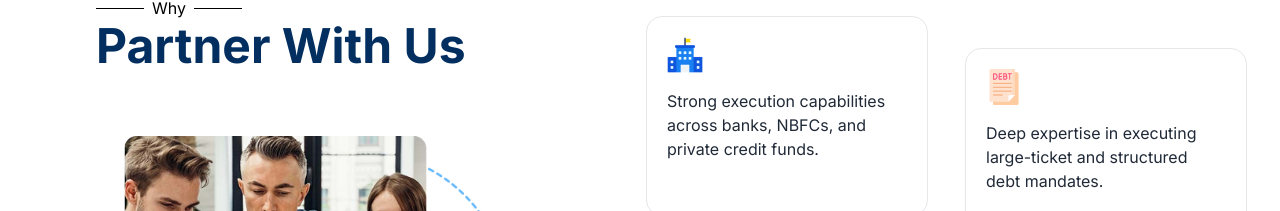
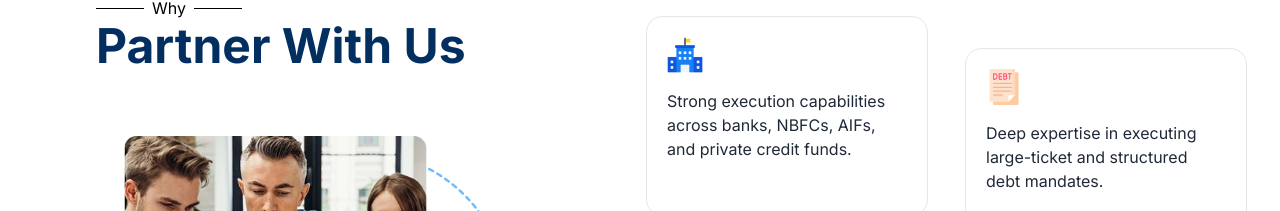
Before and after one commit to taniya7719/misha-capital, a Next.js app: page /partner-with-us in a window 1280 px wide. Shown: the part 568-779 px from the top of the page. Built offline with nearby package versions, Linux system fonts and the light colour scheme.

Commit message:
s difference

```diff
--- a/src/Components/PartnerWithUs.jsx
+++ b/src/Components/PartnerWithUs.jsx
@@ -2,7 +2,7 @@ export default function PartnerWithUs() {
   const cards = [
     {
       icon: "/institution.png",
-      text: "Strong execution capabilities across banks, NBFCs, and private credit funds.",
+      text: "Strong execution capabilities across banks, NBFCs, AIFs, and private credit funds.",
     },
     {
       icon: "/debt.png",
```
